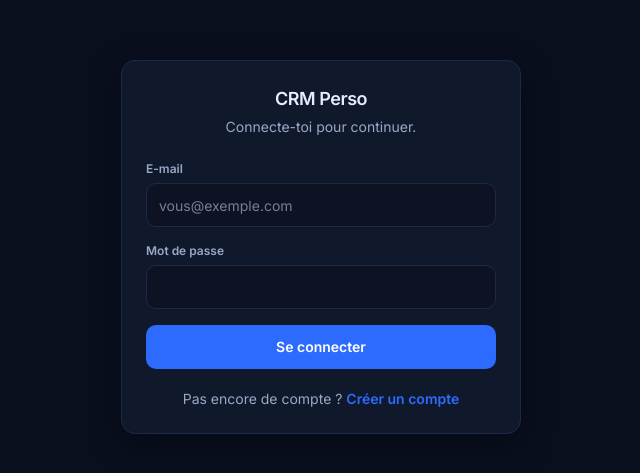
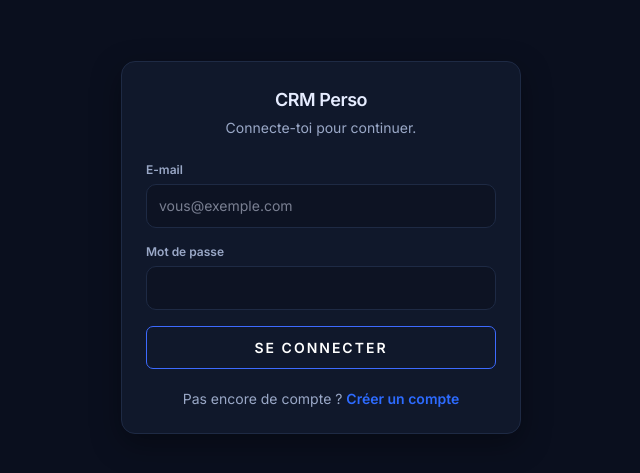
Before and after one commit to NaRaa777/crm-pisciniste, a React (Vite) app: page / in a window 1280 px wide. Shown: the part 153-626 px from the top of the page, without its empty margins (319-959 px from the left). Built offline with nearby package versions, Linux system fonts and the light colour scheme.

Commit message:
nouveau style bouton login

```diff
--- a/src/components/LoginPage.tsx
+++ b/src/components/LoginPage.tsx
@@ -94,7 +94,7 @@ export function LoginPage() {
           <button
             type="submit"
             disabled={submitting}
-            className="h-11 w-full rounded-[10px] bg-primary text-sm font-semibold text-white outline-none transition hover:brightness-110 focus-visible:ring-2 focus-visible:ring-accent/60 disabled:opacity-50"
+            className="login-submit-btn"
           >
             {submitting ? 'Patientez…' : mode === 'login' ? 'Se connecter' : 'Créer le compte'}
           </button>
--- a/src/index.css
+++ b/src/index.css
@@ -86,3 +86,89 @@ body {
     scroll-behavior: auto !important;
   }
 }
+
+/* LoginPage — bouton principal (connexion / création de compte) */
+.login-submit-btn {
+  position: relative;
+  width: 100%;
+  padding: 10px 20px;
+  border-radius: 7px;
+  border: 1px solid rgb(61, 106, 255);
+  font-size: 14px;
+  text-transform: uppercase;
+  font-weight: 600;
+  letter-spacing: 2px;
+  background: transparent;
+  color: #fff;
+  overflow: hidden;
+  box-shadow: 0 0 0 0 transparent;
+  cursor: pointer;
+  -webkit-transition: all 0.2s ease-in;
+  -moz-transition: all 0.2s ease-in;
+  transition: all 0.2s ease-in;
+}
+
+.login-submit-btn:focus-visible {
+  outline: 2px solid rgb(61, 106, 255);
+  outline-offset: 2px;
+}
+
+.login-submit-btn:disabled {
+  opacity: 0.5;
+  cursor: not-allowed;
+}
+
+.login-submit-btn:hover:not(:disabled) {
+  background: rgb(61, 106, 255);
+  box-shadow: 0 0 30px 5px rgba(0, 142, 236, 0.815);
+  -webkit-transition: all 0.2s ease-out;
+  -moz-transition: all 0.2s ease-out;
+  transition: all 0.2s ease-out;
+}
+
+.login-submit-btn:hover:not(:disabled)::before {
+  -webkit-animation: login-sh02 0.5s 0s linear;
+  -moz-animation: login-sh02 0.5s 0s linear;
+  animation: login-sh02 0.5s 0s linear;
+}
+
+.login-submit-btn::before {
+  content: '';
+  display: block;
+  width: 0px;
+  height: 86%;
+  position: absolute;
+  top: 7%;
+  left: 0%;
+  opacity: 0;
+  background: #fff;
+  box-shadow: 0 0 50px 30px #fff;
+  -webkit-transform: skewX(-20deg);
+  -moz-transform: skewX(-20deg);
+  -ms-transform: skewX(-20deg);
+  -o-transform: skewX(-20deg);
+  transform: skewX(-20deg);
+}
+
+@keyframes login-sh02 {
+  from {
+    opacity: 0;
+    left: 0%;
+  }
+
+  50% {
+    opacity: 1;
+  }
+
+  to {
+    opacity: 0;
+    left: 100%;
+  }
+}
+
+.login-submit-btn:active:not(:disabled) {
+  box-shadow: 0 0 0 0 transparent;
+  -webkit-transition: box-shadow 0.2s ease-in;
+  -moz-transition: box-shadow 0.2s ease-in;
+  transition: box-shadow 0.2s ease-in;
+}
```
